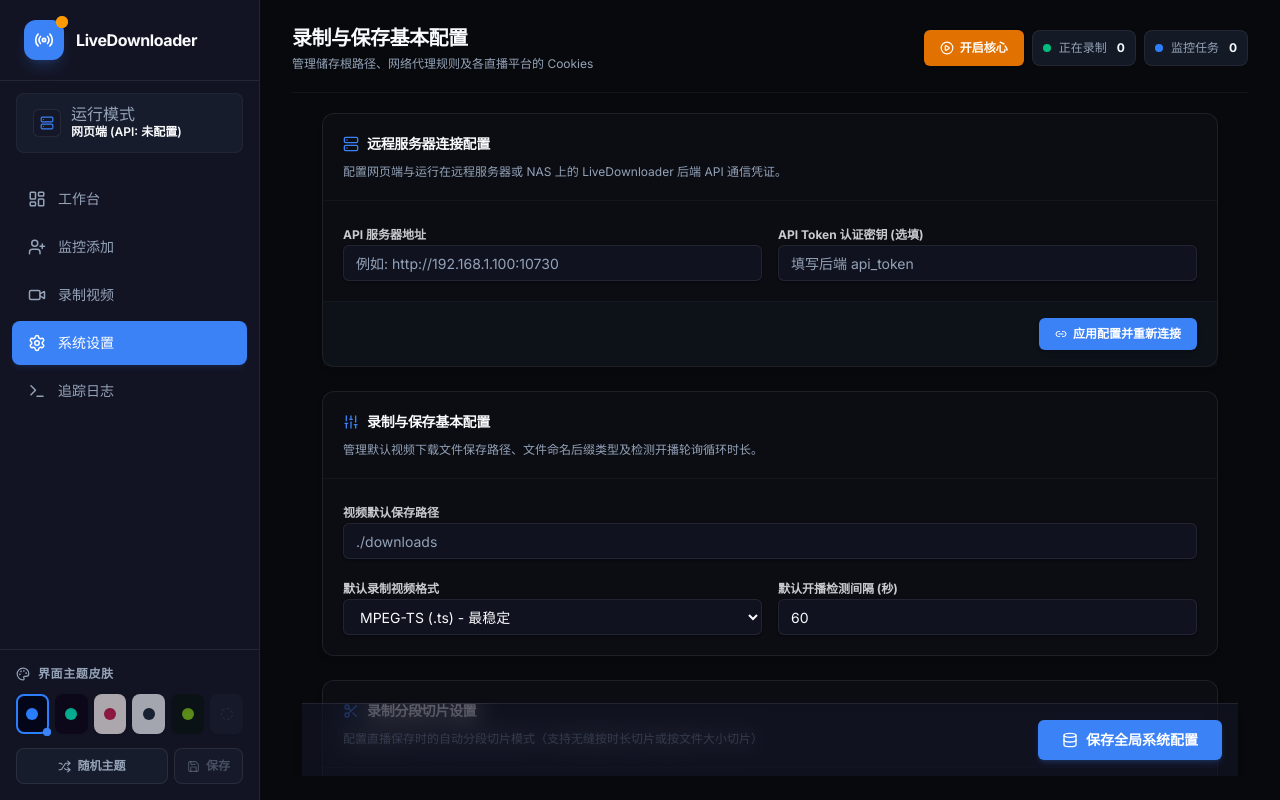
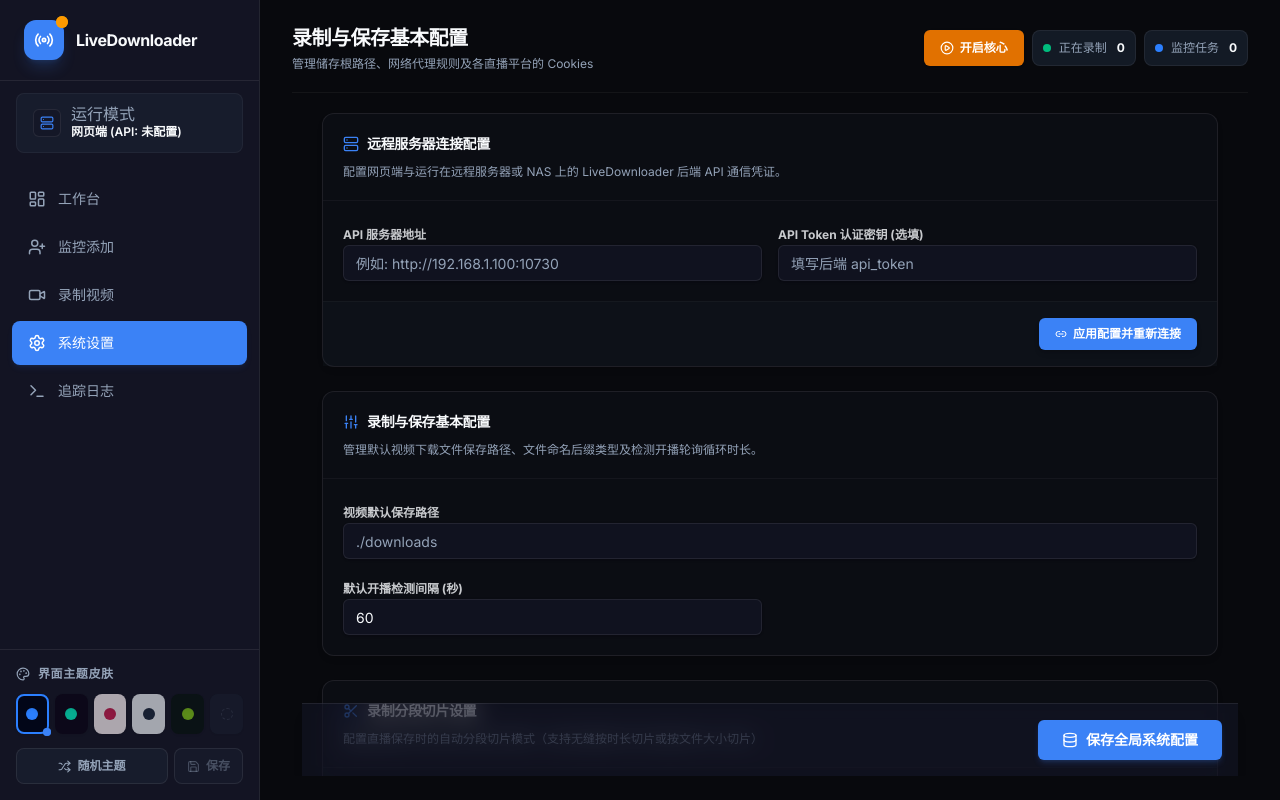
Before and after one commit to mega-mage/LiveDownloader, a React (Vite) app: page / in a window 1280 px wide. Built offline with nearby package versions, Linux system fonts and the light colour scheme.

Commit message:
feat(frontend): remove global video format setting, default to ts (per-room format still works)

```diff
--- a/src/App.jsx
+++ b/src/App.jsx
@@ -267,7 +267,6 @@
 
   // Config form states
   const [savePath, setSavePath] = useState("");
-  const [saveFormat, setSaveFormat] = useState("ts");
   const [qualityDefault, setQualityDefault] = useState("原画");
   const [useProxy, setUseProxy] = useState("否");
   const [proxyAddr, setProxyAddr] = useState("");
@@ -385,7 +384,7 @@
     updatedConfig.settings = {
       ...updatedConfig.settings,
       save_path: savePath,
-      video_save_type: saveFormat,
+      video_save_type: "ts",
       video_record_quality: qualityDefault,
       use_proxy: useProxy === "是",
       proxy_addr: proxyAddr.trim() || null,
@@ -507,7 +506,6 @@
         setConfig(res);
         if (res.settings) {
           setSavePath(res.settings.save_path || "");
-          setSaveFormat(res.settings.video_save_type || "ts");
           setQualityDefault(res.settings.video_record_quality || "原画");
           setUseProxy(res.settings.use_proxy ? "是" : "否");
           setProxyAddr(res.settings.proxy_addr || "");
@@ -884,8 +882,6 @@
               setRemoteApiToken={setRemoteApiToken}
               savePath={savePath}
               setSavePath={setSavePath}
-              saveFormat={saveFormat}
-              setSaveFormat={setSaveFormat}
               pollInterval={pollInterval}
               setPollInterval={setPollInterval}
               useProxy={useProxy}
@@ -958,7 +954,6 @@
         getRooms={getRooms}
         setConfig={setConfig}
         qualityDefault={qualityDefault}
-        saveFormat={saveFormat}
         showAlert={showAlert}
         lang={lang}
       />
--- a/src/components/SettingsSection.jsx
+++ b/src/components/SettingsSection.jsx
@@ -44,8 +44,6 @@
   setRemoteApiToken,
   savePath,
   setSavePath,
-  saveFormat,
-  setSaveFormat,
   pollInterval,
   setPollInterval,
   useProxy,
@@ -174,17 +172,6 @@
               />
             </div>
             <div className="grid grid-cols-1 sm:grid-cols-2 gap-4">
-              <div className="space-y-2">
-                <label className="text-xs font-bold text-foreground/80">{t("save_format", lang)}</label>
-                <Select value={saveFormat} onChange={(e) => setSaveFormat(e.target.value)}>
-                  <option value="ts">{lang === "zh" ? "MPEG-TS (.ts) - 最稳定" : "MPEG-TS (.ts) - Recommended"}</option>
-                  <option value="mp4">MP4 (.mp4)</option>
-                  <option value="flv">FLV (.flv)</option>
-                  <option value="mkv">Matroska (.mkv)</option>
-                  <option value="mp3">{lang === "zh" ? "MP3 音频 (.mp3)" : "MP3 Audio (.mp3)"}</option>
-                  <option value="m4a">{lang === "zh" ? "M4A 音频 (.m4a)" : "M4A Audio (.m4a)"}</option>
-                </Select>
-              </div>
               <div className="space-y-2">
                 <label className="text-xs font-bold text-foreground/80">{t("poll_interval", lang)}</label>
                 <Input
```
